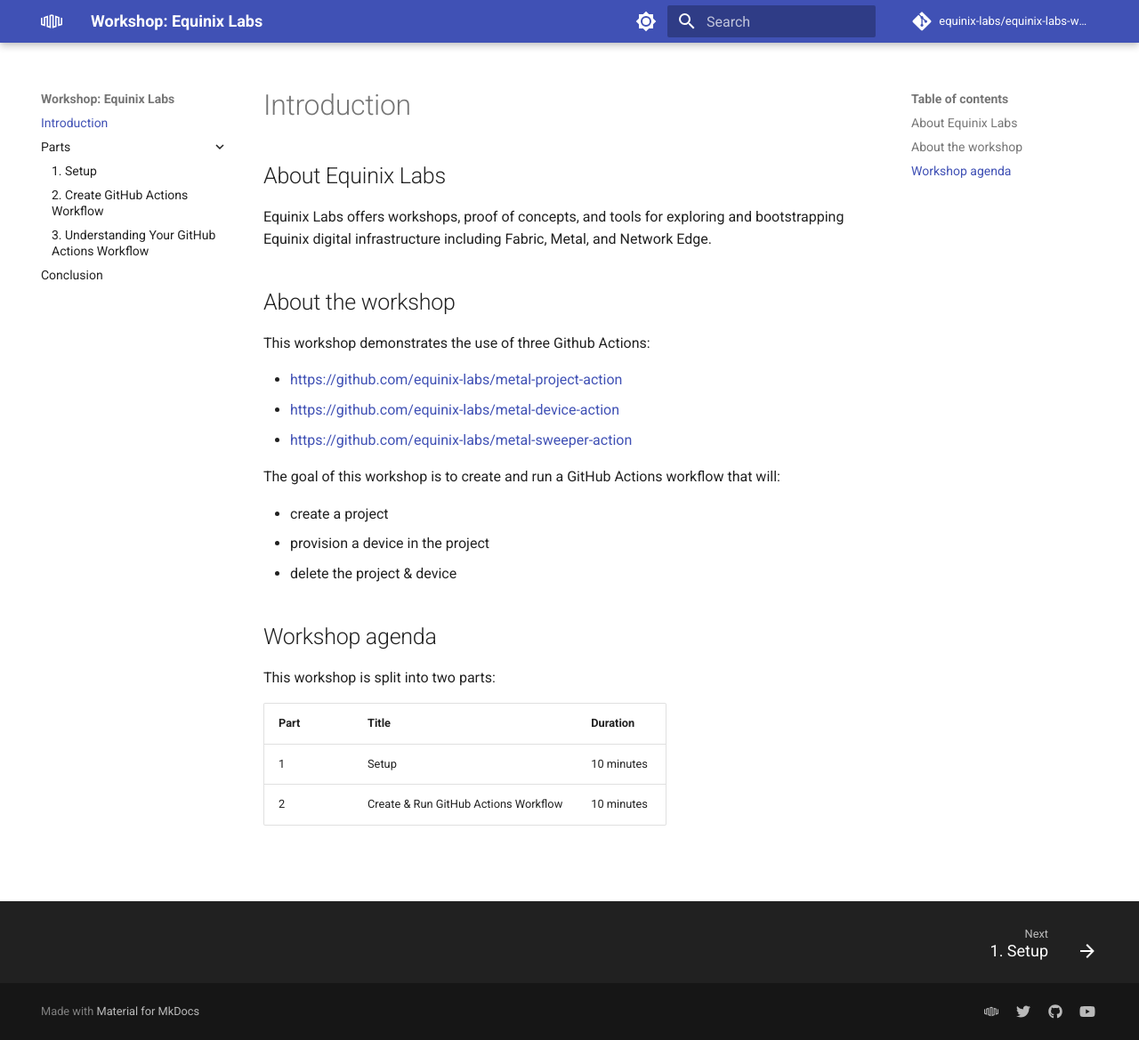
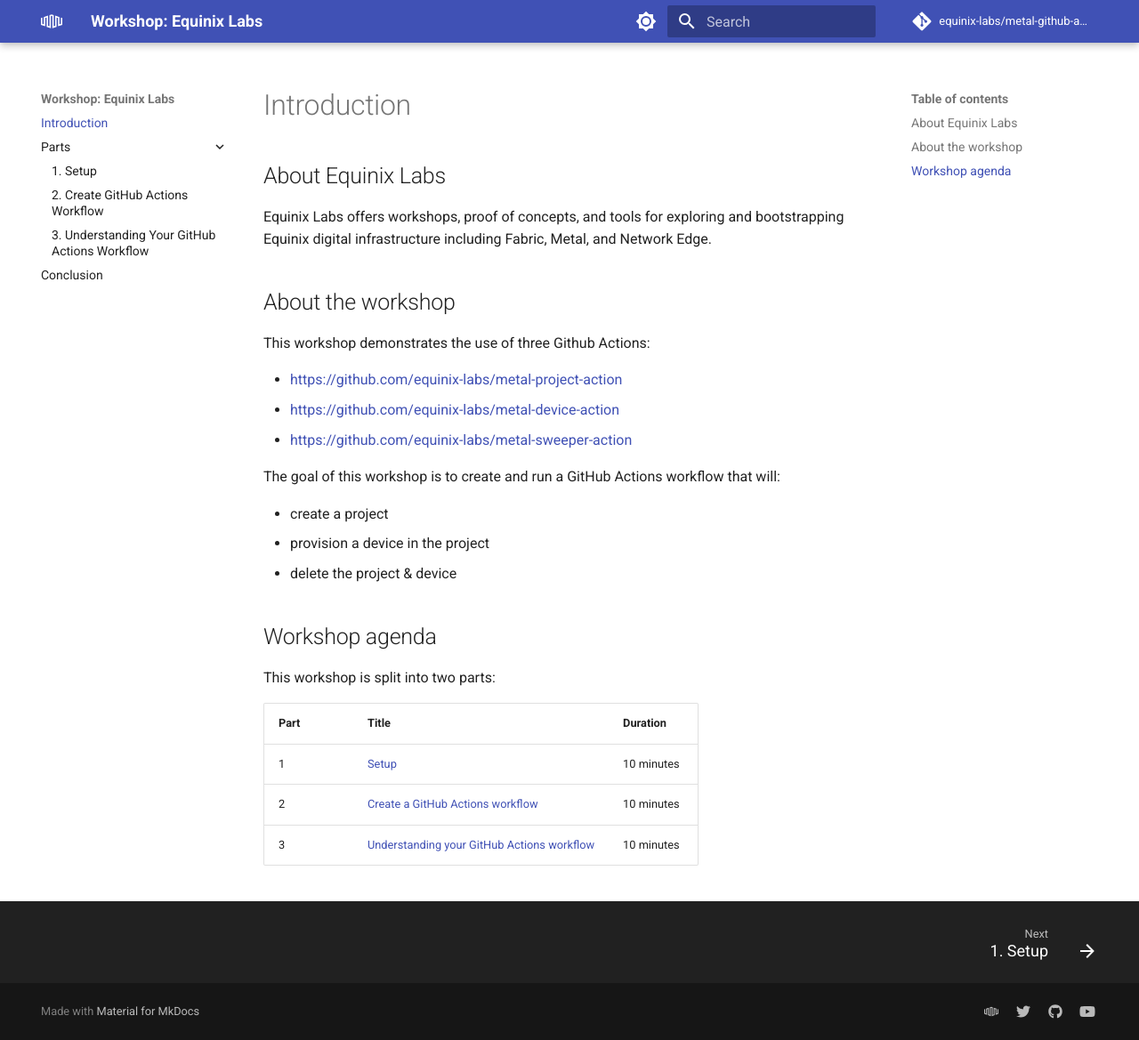
Before and after one commit to equinix-labs/metal-github-actions-workshop, an MkDocs documentation site: the page built from docs/index.md, in a window 1280 px wide and 1169 px high. Shown: the whole window at 89% size. Built offline with MkDocs 1.6.1 and Material for MkDocs 9.7.7, drawn with Linux system fonts in a browser that asks for light colours; comment, search, counter and statistics services are not loaded.

Commit message:
docs: pin action versions and link to parts

```diff
--- a/docs/index.md
+++ b/docs/index.md
@@ -24,5 +24,6 @@
 
 | Part | Title | Duration |
 | - | - | - |
-| 1 | Setup | 10 minutes |
-| 2 | Create & Run GitHub Actions Workflow | 10 minutes |
+| 1 | [Setup](./parts/part1.md) | 10 minutes |
+| 2 | [Create a GitHub Actions workflow](./parts/part2.md) | 10 minutes |
+| 3 | [Understanding your GitHub Actions workflow](./parts/part3.md) | 10 minutes |
--- a/mkdocs.yml
+++ b/mkdocs.yml
@@ -1,7 +1,7 @@
 site_name: "Workshop: Equinix Labs"
 
-repo_url: https://github.com/equinix-labs/equinix-labs-workshop
-repo_name: equinix-labs/equinix-labs-workshop
+repo_url: https://github.com/equinix-labs/metal-github-actions-workshop
+repo_name: equinix-labs/metal-github-actions-workshop
 edit_uri: blob/main/docs
 
 extra_css:
```
Also changed, not shown: README.md (+1 -5 lines), docs/parts/part2.md (+3 -3 lines), docs/parts/part3.md (line endings or trailing spaces).
